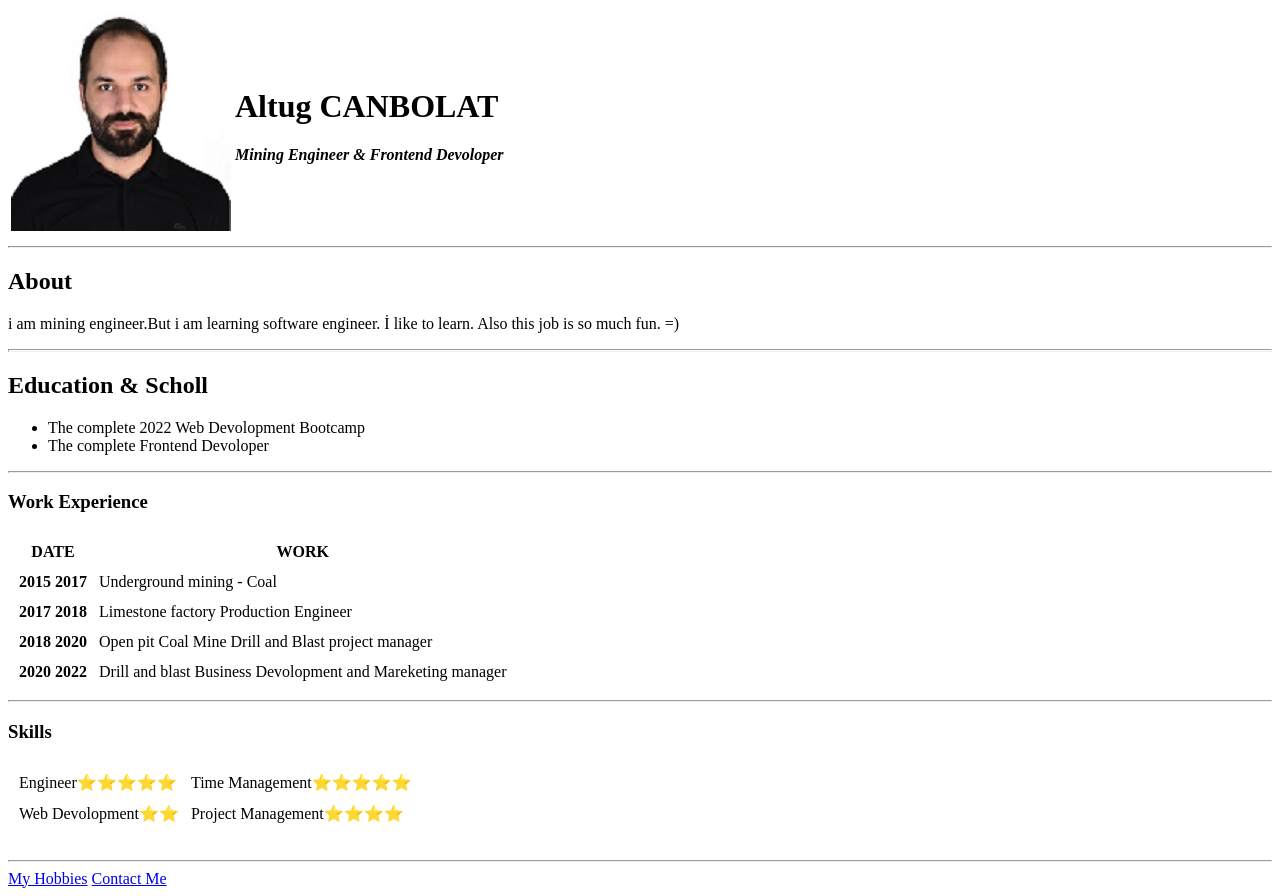
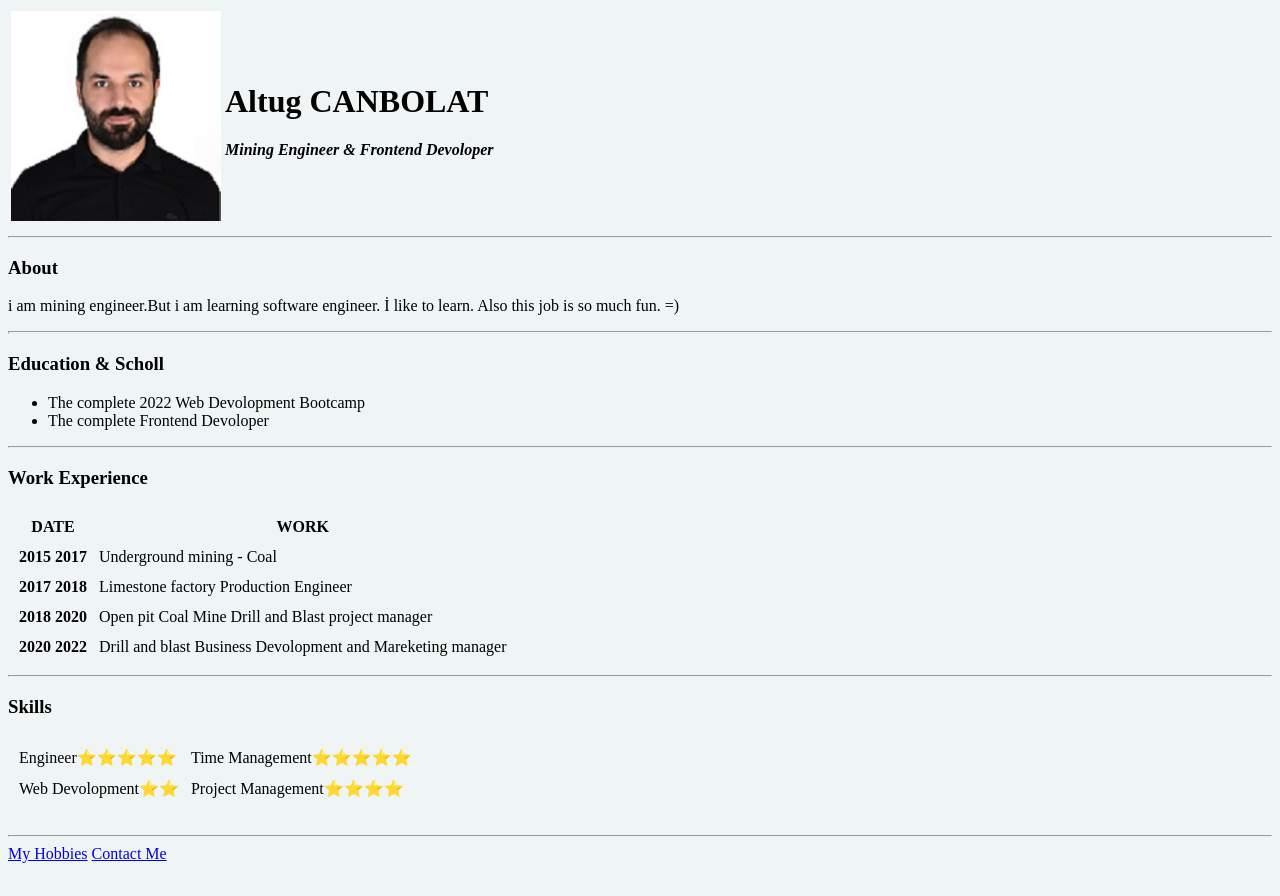
Before and after one commit to Alphase3/CV, a plain HTML site: page index.html in a window 1280 px wide. After the commit the page ends 871 px from the top, so only its background shows below. Drawn offline with Linux system fonts and the light colour scheme.

Commit message:
Add files via upload

```diff
--- a/index.html
+++ b/index.html
@@ -1,15 +1,17 @@
 <!DOCTYPE html>
 <html lang="en" dir="ltr">
+<link rel="stylesheet" href="css/styles.css">
 
 <head>
   <meta charset="utf-8">
-  <title>✴Altug's Personal Site</title>
+  <title>Altug's Personal Site</title>
 </head>
 
-<body>
+<body style="background-color: #EFF5F5;">
+
   <table>
     <tr>
-      <td><img src="images/altugcanbolat.jpg" alt="Altug Canbolat Profile Picture"></td>
+      <td><img width="210px" src="images/altugcanbolat.jpg" alt="Altug Canbolat Profile Picture"></td>
       <td>
         <H1>Altug CANBOLAT</H1>
         <P><em><strong> Mining Engineer & Frontend Devoloper</strong></em></P>
@@ -17,10 +19,10 @@
     </tr>
   </table>
   <hr>
-  <h2>About</h2>
+  <h3>About</h3>
   <p>i am mining engineer.But i am learning software engineer. İ like to learn. Also this job is so much fun. =)</p>
   <hr size="3">
-  <h2><strong>Education & Scholl</strong></h2>
+  <h3><strong>Education & Scholl</strong></h3>
   <ul>
     <li>The complete 2022 Web Devolopment Bootcamp</li>
     <li>The complete Frontend Devoloper</li>
@@ -74,4 +76,5 @@
 </body>
 
 
+
 </html>
```
Also changed, not shown: contact-me.html (+2 -1 lines), hobbies.html (+5 -1 lines).
